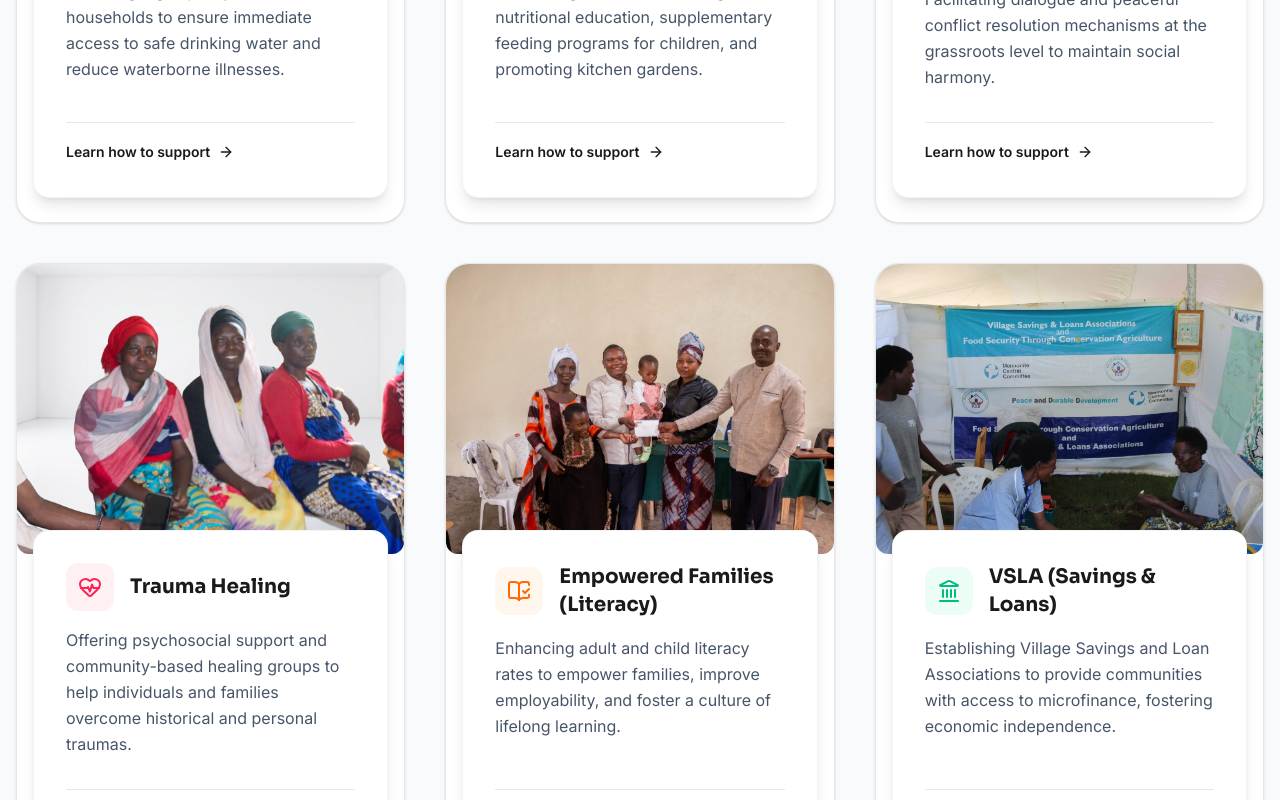
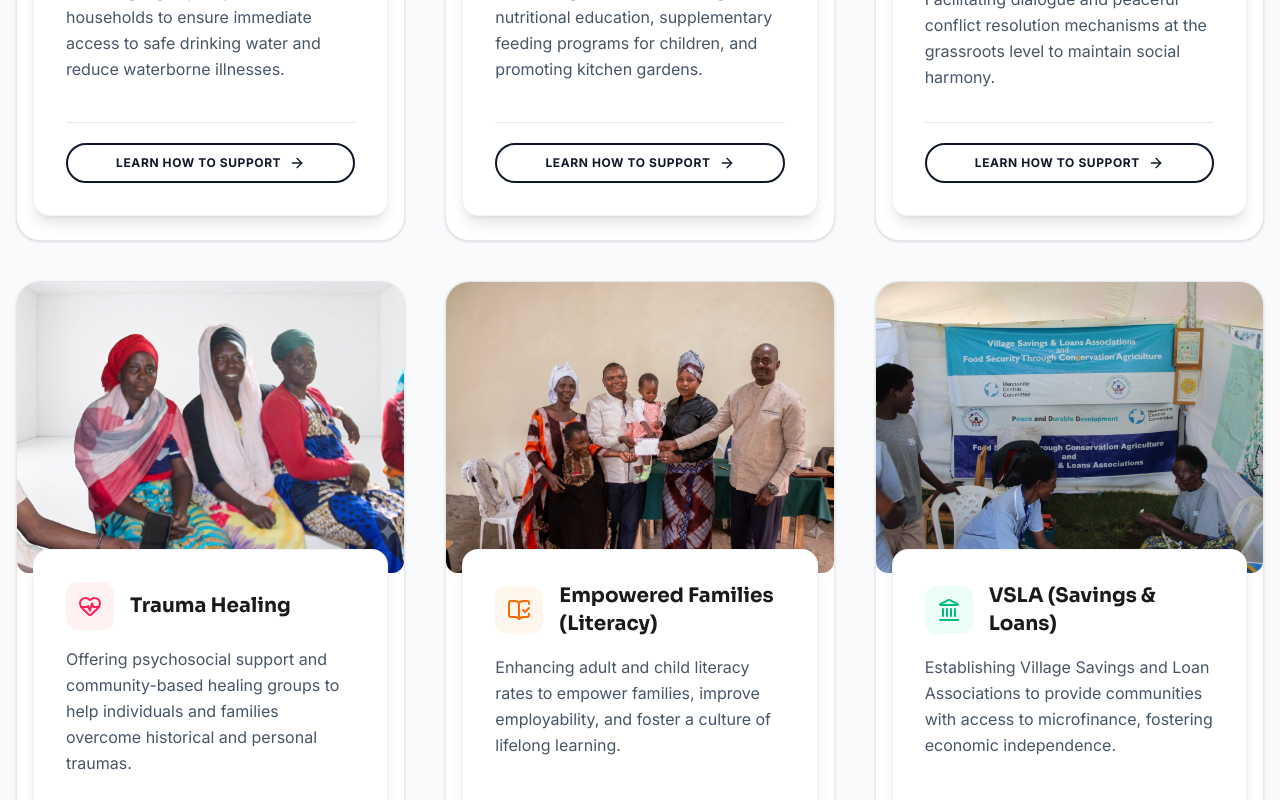
Before and after one commit to PEACE-DURABLE-DEVELOPMENT/PDD, a Next.js app: page /programs in a window 1280 px wide. Shown: the part 1060-1860 px from the top of the page. Built offline with nearby package versions, Linux system fonts and the light colour scheme; no server answers.

Commit message:
Fix flip card click area on homepage projects slider, make project names yellow on desktop projects page, and style program support links as professional pill buttons

```diff
--- a/src/app/programs/page.tsx
+++ b/src/app/programs/page.tsx
@@ -145,10 +145,10 @@ export default async function ProgramsPage() {
                       {program.description}
                     </p>
 
-                    <div className="mt-auto pt-4 border-t border-border">
+                    <div className="mt-auto pt-5 border-t border-border">
                       <Link
                         href="/contact"
-                        className="inline-flex items-center gap-2 text-sm font-semibold text-ink-heading hover:text-primary transition-colors group/link"
+                        className="w-full inline-flex items-center justify-center gap-2 border-2 border-slate-900 text-slate-900 hover:bg-slate-900 hover:text-white font-bold py-2.5 px-5 rounded-full text-xs uppercase tracking-wider transition-all duration-300 group/link"
                       >
                         {lang === "fr" ? "Découvrez comment soutenir" : "Learn how to support"}
                         <ArrowRight className="w-4 h-4 group-hover/link:translate-x-1 transition-transform" />
--- a/src/components/HomeProjectsSlider.tsx
+++ b/src/components/HomeProjectsSlider.tsx
@@ -51,7 +51,10 @@ export default function HomeProjectsSlider({ projectsList, t }: HomeProjectsSlid
               <input type="checkbox" id={cardId} className="flip-card-input hidden" />
               <div className="flip-card w-full h-full">
                 {/* FRONT — Image + title at bottom */}
-                <label htmlFor={cardId} className="flip-card-front cursor-pointer block w-full h-full">
+                <div className="flip-card-front block w-full h-full relative">
+                  {/* Absolute overlay label to make the entire card clickable to flip */}
+                  <label htmlFor={cardId} className="absolute inset-0 cursor-pointer z-20" />
+
                   {/* eslint-disable-next-line @next/next/no-img-element */}
                   <img
                     src={project.image}
@@ -59,11 +62,11 @@ export default function HomeProjectsSlider({ projectsList, t }: HomeProjectsSlid
                     style={{ position: 'absolute', inset: 0, width: '100%', height: '100%', objectFit: 'cover' }}
                   />
                   {/* Dark gradient overlay from bottom */}
-                  <div className="absolute inset-0" style={{ background: 'linear-gradient(to top, rgba(0,0,0,0.92) 0%, rgba(0,0,0,0.38) 55%, transparent 100%)' }} />
+                  <div className="absolute inset-0 z-0" style={{ background: 'linear-gradient(to top, rgba(0,0,0,0.92) 0%, rgba(0,0,0,0.38) 55%, transparent 100%)' }} />
                   {/* Yellow accent bar */}
-                  <div className="absolute bottom-0 left-0 right-0 h-1 bg-yellow-400" />
+                  <div className="absolute bottom-0 left-0 right-0 h-1 bg-yellow-400 z-10" />
                   {/* Title */}
-                  <div className="absolute bottom-0 left-0 right-0 px-6 pb-7">
+                  <div className="absolute bottom-0 left-0 right-0 px-6 pb-7 z-10">
                     <h3 className="text-xl font-heading font-extrabold uppercase tracking-wide leading-tight mb-3" style={{ color: '#eab308' }}>
                       {project.title}
                     </h3>
@@ -72,7 +75,7 @@ export default function HomeProjectsSlider({ projectsList, t }: HomeProjectsSlid
                       <svg xmlns="http://www.w3.org/2000/svg" width="12" height="12" viewBox="0 0 24 24" fill="none" stroke="currentColor" strokeWidth="3" strokeLinecap="round" strokeLinejoin="round"><path d="M5 12h14M12 5l7 7-7 7"/></svg>
                     </span>
                   </div>
-                </label>
+                </div>
 
                 {/* BACK — Blurred image ghost bg + summary */}
                 <div className="flip-card-back" style={{ background: '#0a0a0a' }}>
--- a/src/components/ProjectsClient.tsx
+++ b/src/components/ProjectsClient.tsx
@@ -289,9 +289,7 @@ export default function ProjectsClient() {
                       <div className="w-16 h-16 rounded-full flex items-center justify-center border-2 border-slate-900 bg-yellow-400 shadow-[4px_4px_0px_0px_rgba(15,23,42,1)] transition-transform duration-500 group-hover:-translate-y-1 shrink-0">
                         <Icon className="w-8 h-8 text-slate-900" />
                       </div>
-                      <h2 className={`text-3xl md:text-4xl lg:text-5xl font-heading font-extrabold text-left leading-tight transition-colors duration-300 ${
-                        isExpanded ? "text-yellow-500" : "text-slate-900"
-                      }`}>
+                      <h2 className="text-3xl md:text-4xl lg:text-5xl font-heading font-extrabold text-yellow-600 text-left leading-tight">
                         {project.title.split('(')[0].trim()}
                       </h2>
                     </div>
```
